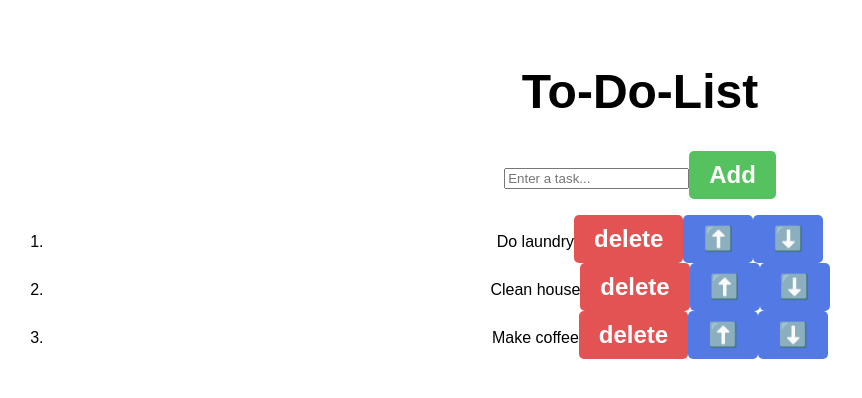
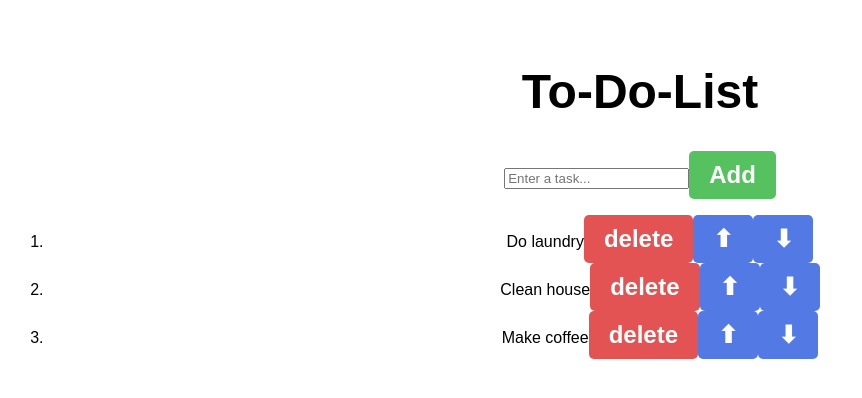
Before and after one commit to Effel0399/react-todolist, a React (Vite) app in the folder todolist-app/: page / in a window 1280 px wide. Shown: the top 398 px of the page, without its empty margins (0-862 px from the left). Built offline with nearby package versions, Linux system fonts and the light colour scheme.

Commit message:
change icons

```diff
--- a/todolist-app/src/TodoList.jsx
+++ b/todolist-app/src/TodoList.jsx
@@ -51,10 +51,10 @@ function TodoList(){
                             delete
                         </button>
                         <button className='move-button' onClick={() => moveTaskUp(index)}>
-                            ⬆️
+                            ⬆
                         </button>
                         <button className='move-button' onClick={() => moveTaskDown(index)}>
-                            ⬇️
+                            ⬇
                         </button>
                     </li>
                 )}
```
